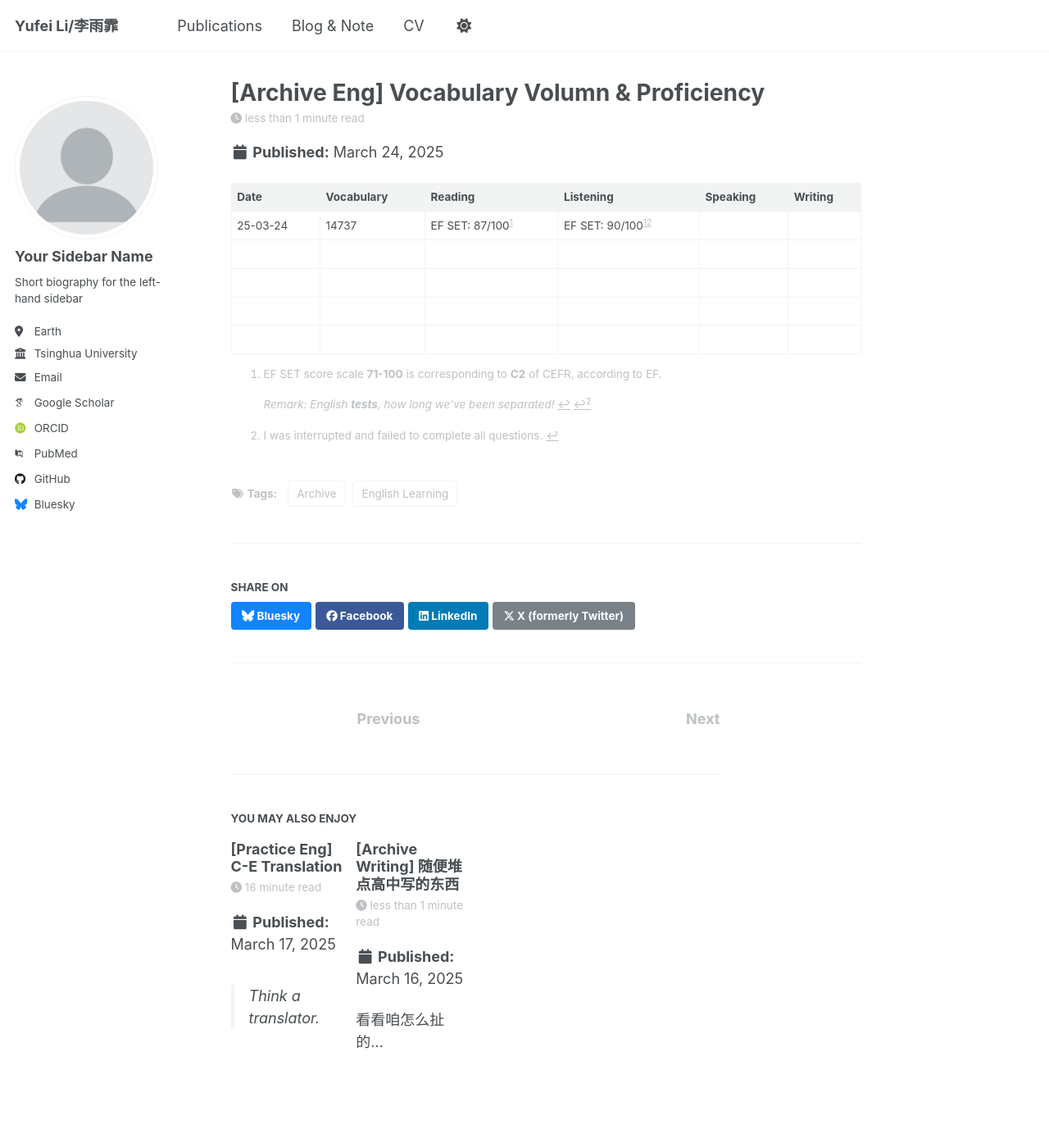
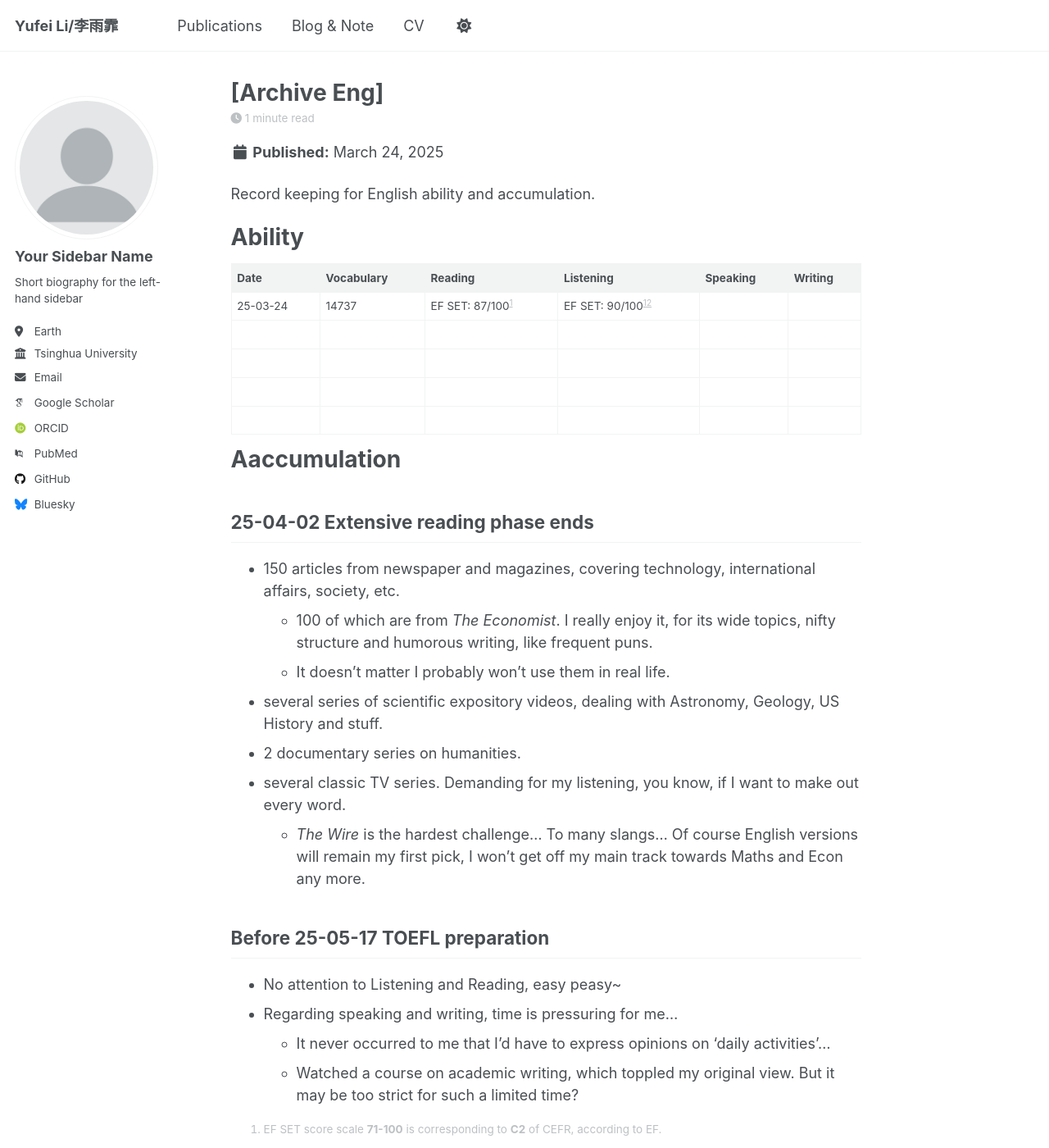
Before and after one commit to Floraaah/Floraaah, a Jekyll site: the page built from _posts/2025-03-24-blog-post-1.md, in a window 1280 px wide and 1400 px high. Shown: the whole window at 82% size. Built offline with Jekyll 4.4.1, drawn with Linux system fonts in a browser that asks for light colours; some web fonts are replaced.

Commit message:
Update 2025-03-24-blog-post-1.md

```diff
--- a/_posts/2025-03-24-blog-post-1.md
+++ b/_posts/2025-03-24-blog-post-1.md
@@ -1,11 +1,14 @@
 ---
-title: '\[Archive Eng\] Vocabulary Volumn & Proficiency'
+title: '\[Archive Eng\]'
 date: 2025-03-24
 permalink: /posts/2025-03-24-1/
 tags:
   - Archive
   - English Learning
 ---
+Record keeping for English ability and accumulation.
+
+# Ability
 
 | Date     | Vocabulary | Reading            | Listening              | Speaking | Writing |
 | -------- | ---------- | ------------------ | ---------------------- | -------- | ------- |
@@ -21,3 +24,20 @@ tags:
     *Remark: English **tests**, how long we've been separated!*
 
 [^2]: I was interrupted and failed to complete all questions.
+
+# Aaccumulation
+## 25-04-02 Extensive reading phase ends
++ 150 articles from newspaper and magazines, covering technology, international affairs, society, etc.
+  + 100 of which are from *The Economist*. I really enjoy it, for its wide topics, nifty structure and humorous writing, like frequent puns.
+  + It doesn't matter I probably won't use them in real life.
++ several series of scientific expository videos, dealing with Astronomy, Geology, US History and stuff.
++ 2 documentary series on humanities.
++ several classic TV series. Demanding for my listening, you know, if I want to make out every word.
+  + *The Wire* is the hardest challenge... To many slangs...
+Of course English versions will remain my first pick, I won't get off my main track towards Maths and Econ any more.
+
+## Before 25-05-17 TOEFL preparation
++ No attention to Listening and Reading, easy peasy~
++ Regarding speaking and writing, time is pressuring for me...
+  + It never occurred to me that I'd have to express opinions on 'daily activities'...
+  + Watched a course on academic writing, which toppled my original view. But it may be too strict for such a limited time?
```
